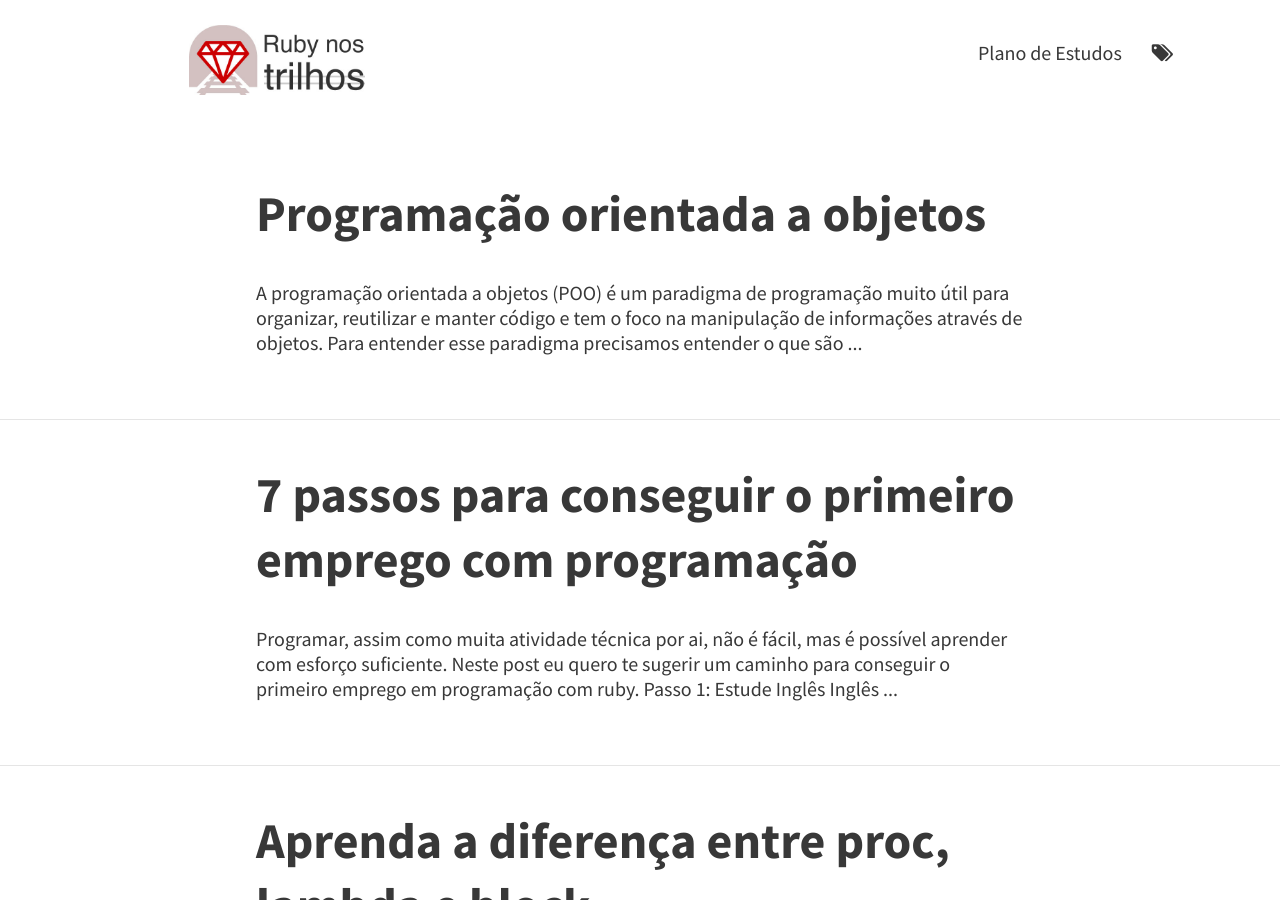
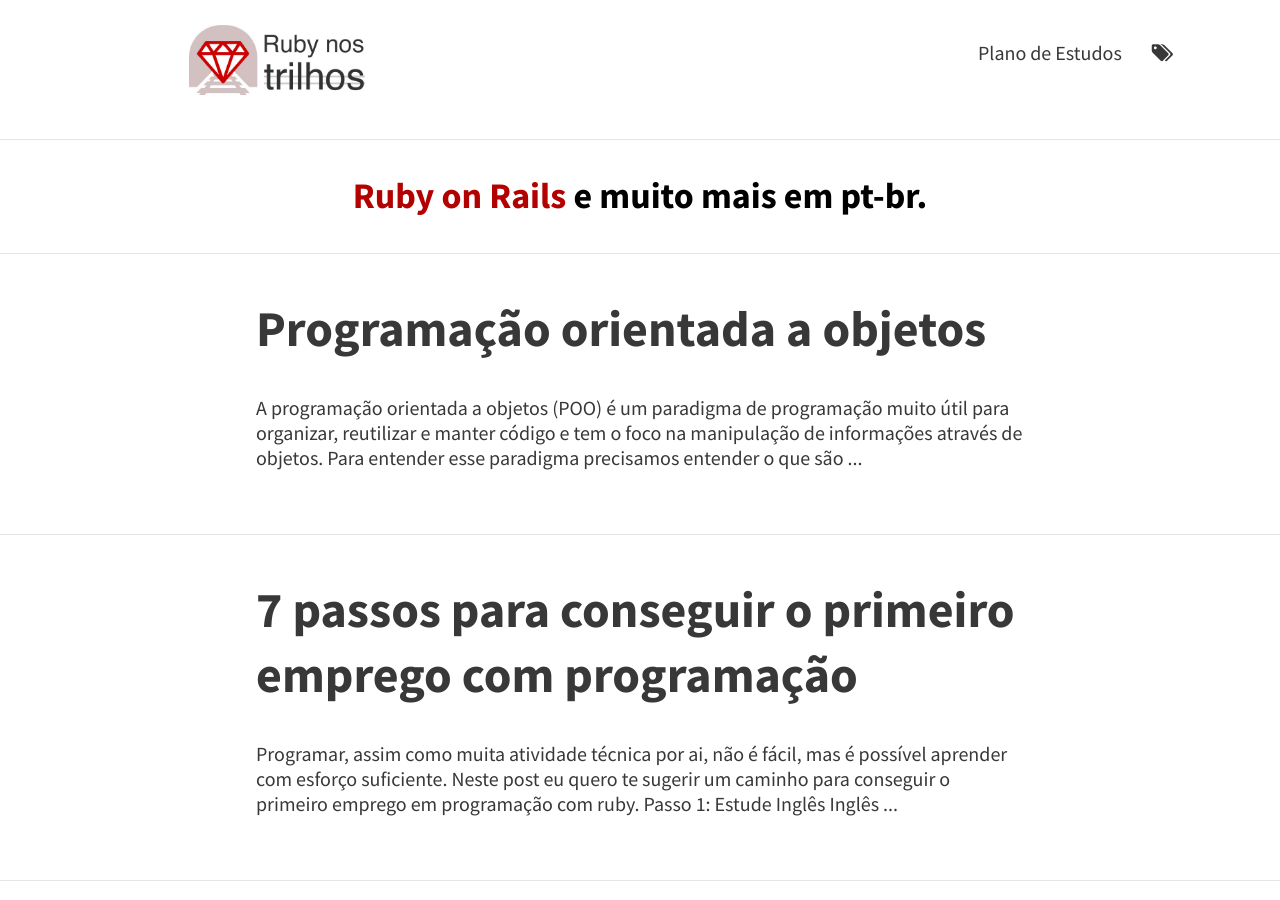
Before and after one commit to lucasprag/rubynostrilhos, a Jekyll site: the page built from index.html, in a window 1280 px wide and 900 px high. Built offline with Jekyll 4.4.1, drawn with Linux system fonts in a browser that asks for light colours; the list of posts is cut into pages by our own code; comment, search, counter and statistics services are not loaded.

Commit message:
Too clean, go back with the highlight

```diff
--- a/_layouts/home.html
+++ b/_layouts/home.html
@@ -3,20 +3,13 @@ layout: default
 ---
 
 <div class="home">
-  {% if site.theme_settings.header_text %}
   <div id="main" class="call-out" style="background-image: url('{{ site.baseurl }}/{{ site.theme_settings.header_text_feature_image }}')">
     <h3><span class="title">Ruby on Rails</span> e muito mais em pt-br.</h3>
   </div>
-  {% endif %}
 
   <div class="posts">
     {% for post in paginator.posts %}
     <div class="post-teaser">
-      {% if site.toggles.thumbnails == true and post.thumbnail %}
-      <div class="post-img">
-        <img src="{{ site.baseurl }}/{{ post.thumbnail }}">
-      </div>
-      {% endif %}
       <span>
         <header>
           <h1>
```
